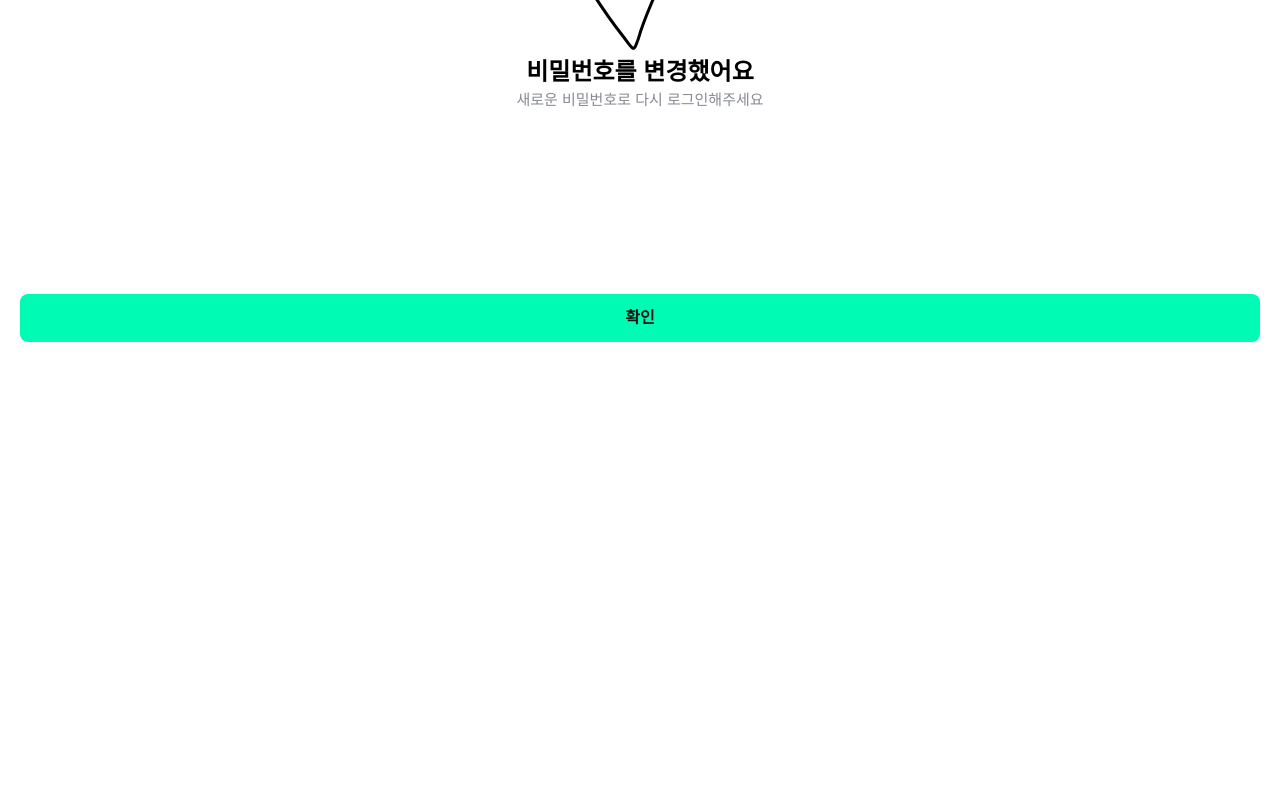
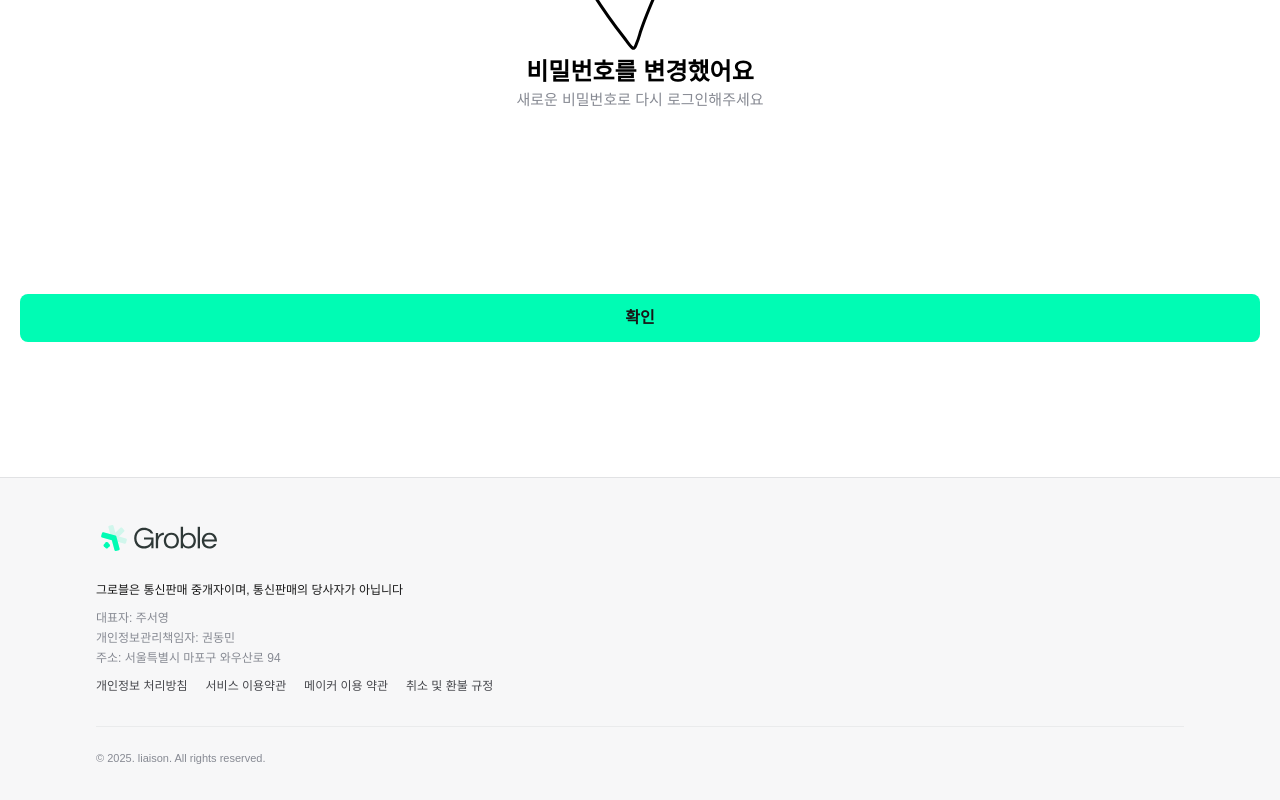
Before and after one commit to TEAM-LIAISON/groble-frontend, a Next.js app: page /auth/password/reset-complete in a window 1280 px wide. Shown: the part 438-1238 px from the top of the page. Before the commit the page ends 867 px from the top, so only its background shows below. Built offline with nearby package versions, Linux system fonts and the light colour scheme; no server answers.

Commit message:
feat: Footer 컴포넌트 추가

```diff
--- a/app/layout.tsx
+++ b/app/layout.tsx
@@ -2,6 +2,7 @@ import type { Metadata } from "next";
 import localFont from "next/font/local";
 import { Toaster } from "sonner";
 import Header from "@/components/header/index";
+import Footer from "@/components/footer/index";
 import { Providers } from "./providers";
 import "./globals.css";
 
@@ -29,7 +30,8 @@ export default function RootLayout({
         <Providers>
           <Toaster />
           <Header />
-          {children}
+          <main className="min-h-[calc(100vh-66px)]">{children}</main>
+          <Footer />
         </Providers>
       </body>
     </html>
--- /dev/null
+++ b/components/footer/index.tsx
@@ -0,0 +1,57 @@
+import Link from "next/link";
+import { GrobleLogo } from "../icons/GrobleLogo";
+
+export default function Footer() {
+  return (
+    <footer className="mt-12 border-t border-line-normal bg-background-alternative px-5 py-8 md:px-12 md:py-10">
+      <div className="mx-auto max-w-[1250px] xl:px-12">
+        <div className="flex flex-col items-start">
+          <div className="flex items-center">
+            <GrobleLogo variant="row" width={127} height={40} />
+          </div>
+          <div className="mt-6 mb-3 text-caption-1 text-label-normal">
+            <p>그로블은 통신판매 중개자이며, 통신판매의 당사자가 아닙니다</p>
+          </div>
+
+          <div className="flex flex-col gap-1 text-caption-1 text-label-alternative">
+            <p>대표자: 주서영</p>
+            <p>개인정보관리책임자: 권동민</p>
+            <p>주소: 서울특별시 마포구 와우산로 94</p>
+          </div>
+
+          <div className="mt-3 mb-8 flex flex-wrap gap-[1.12rem] text-sm">
+            <Link
+              href="/privacy"
+              className="text-caption-1 text-label-neutral hover:text-label-normal"
+            >
+              개인정보 처리방침
+            </Link>
+            <Link
+              href="/terms"
+              className="text-caption-1 text-label-neutral hover:text-label-normal"
+            >
+              서비스 이용약관
+            </Link>
+            <Link
+              href="/marketing"
+              className="text-caption-1 text-label-neutral hover:text-label-normal"
+            >
+              메이커 이용 약관
+            </Link>
+            <Link
+              href="/refund"
+              className="text-caption-1 text-label-neutral hover:text-label-normal"
+            >
+              취소 및 환불 규정
+            </Link>
+          </div>
+        </div>
+        <hr className="mb-6 border-line-neutral" />
+
+        <div className="text-caption-2 text-label-alternative">
+          © 2025. liaison. All rights reserved.
+        </div>
+      </div>
+    </footer>
+  );
+}
```
